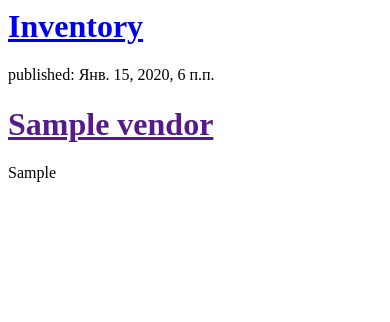
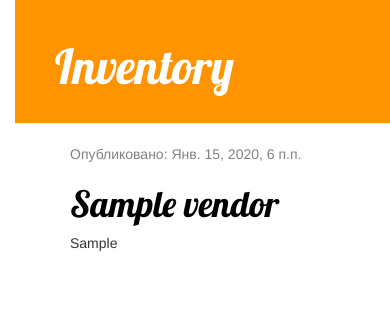
Before and after one commit to StanWi/inventory-web, a Django app: template inventory/templates/inventory/post_list.html in a window 390 px wide. Shown: the top 322 px of the page. Run offline with Django 3.2, Linux system fonts and the light colour scheme; the template is opened without the code that fills it: values that come from a table or form of the project are taken from there, others are empty; tables that the repository leaves empty hold one stand-in row (values such as "Sample post"); some libraries are stand-ins or nearby versions.

Commit message:
Added view and template for detailed blog post as well as CSS for site

```diff
--- /dev/null
+++ b/inventory/static/css/inventory.css
@@ -0,0 +1,46 @@
+h1 a {
+    color: #FCA205;
+    font-family: 'Lobster';
+}
+
+body {
+    padding-left: 15px;
+}
+
+.page-header {
+background-color: #ff9400;
+margin-top: 0;
+padding: 20px 20px 20px 40px;
+}
+.page-header h1, .page-header h1 a, .page-header h1 a:visited, .page-header h1 a:active {
+color: #ffffff;
+font-size: 36pt;
+text-decoration: none;
+}
+.content {
+margin-left: 40px;
+}
+h1, h2, h3, h4 {
+font-family: 'Lobster', cursive;
+}
+.date {
+color: #828282;
+}
+.save {
+float: right;
+}
+.post-form textarea, .post-form input {
+width: 100%;
+}
+.top-menu, .top-menu:hover, .top-menu:visited {
+color: #ffffff;
+float: right;
+font-size: 26pt;
+margin-right: 20px;
+}
+.post {
+margin-bottom: 70px;
+}
+.post h1 a, .post h1 a:visited {
+color: #000000;
+}
--- /dev/null
+++ b/inventory/templates/inventory/base.html
@@ -0,0 +1,23 @@
+{% load static %}
+<html>
+<head>
+<title>Inventory</title>
+<link rel="stylesheet" href="//maxcdn.bootstrapcdn.com/bootstrap/3.2.0/css/bootstrap.min.css">
+<link rel="stylesheet" href="//maxcdn.bootstrapcdn.com/bootstrap/3.2.0/css/bootstrap-theme.min.css">
+<link href="https://fonts.googleapis.com/css?family=Lobster&subset=latin,cyrillic" rel="stylesheet" type="text/css">
+<link rel="stylesheet" href="{% static 'css/inventory.css' %}">
+</head>
+<body>
+    <div class="page-header">
+        <h1><a href="/">Inventory</a></h1>
+    </div>
+    <div class="content container">
+        <div class="row">
+            <div class="col-md-8">
+                {% block content %}
+                {% endblock %}
+            </div>
+        </div>
+    </div>
+</body>
+</html>
--- a/inventory/templates/inventory/post_list.html
+++ b/inventory/templates/inventory/post_list.html
@@ -1,17 +1,12 @@
-<html>
-<head>
-<title>Inventory</title>
-</head>
-<body>
-<div>
-<h1><a href="/">Inventory</a></h1>
-</div>
-{% for vendor in vendors %}
-    <div>
-        <p>published: {{ vendor.published_date }}</p>
-        <h1><a href="">{{ vendor.name }}</a></h1>
-        <p>{{ vendor.country|linebreaksbr }}</p>
-    </div>
-{% endfor %}
-</body>
-</html>
+{% extends 'inventory/base.html' %}
+        {% block content %}
+            {% for vendor in vendors %}
+                <div class="post">
+                    <div class="date">
+                        <p>Опубликовано: {{ vendor.published_date }}</p>
+                    </div>
+                    <h1><a href="{% url 'vendor_detail' pk=vendor.pk %}">{{ vendor.name }}</a></h1>
+                    <p>{{ vendor.country|linebreaksbr }}</p>
+                </div>
+            {% endfor %}
+        {% endblock %}
--- a/inventory/urls.py
+++ b/inventory/urls.py
@@ -3,4 +3,5 @@ from . import views
 
 urlpatterns = [
     url(r'^$', views.post_list, name='post_list'),
+    url(r'^vendor/(?P<pk>\d+)/$', views.vendor_detail, name='vendor_detail'),
     ]
--- a/inventory/views.py
+++ b/inventory/views.py
@@ -1,4 +1,4 @@
-from django.shortcuts import render
+from django.shortcuts import render, get_object_or_404
 from django.utils import timezone
 from .models import Vendor
 
@@ -6,3 +6,7 @@ def post_list(request):
     vendors = Vendor.objects.filter(
         published_date__lte=timezone.now()).order_by('published_date')
     return render(request, 'inventory/post_list.html', {'vendors': vendors})
+
+def vendor_detail(request, pk):
+    vendor = get_object_or_404(Vendor, pk=pk)
+    return render(request, 'inventory/vendor_detail.html', {'vendor': vendor})
```
Also changed, not shown: inventory/templates/inventory/vendor_detail.html (added, +13 -0 lines).
